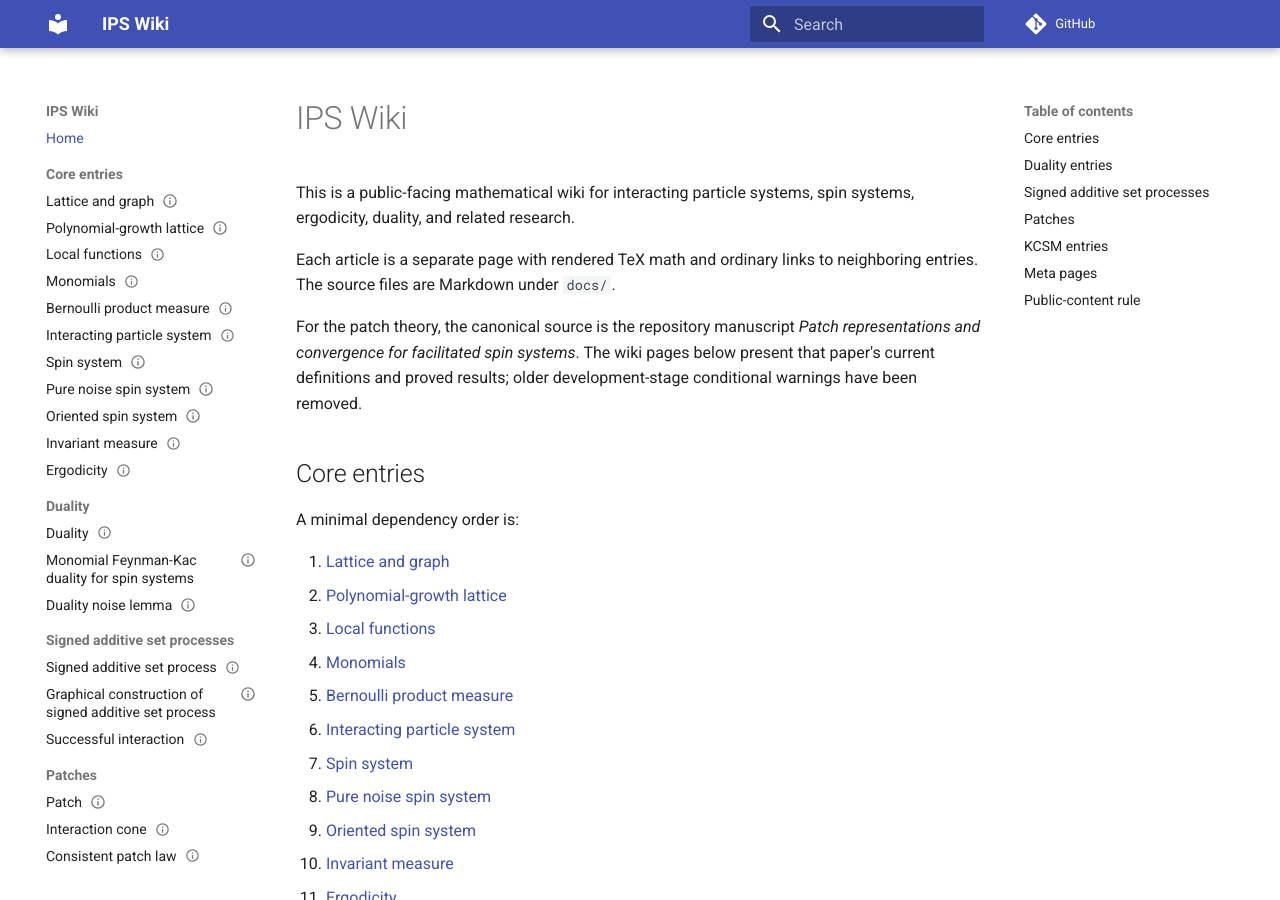
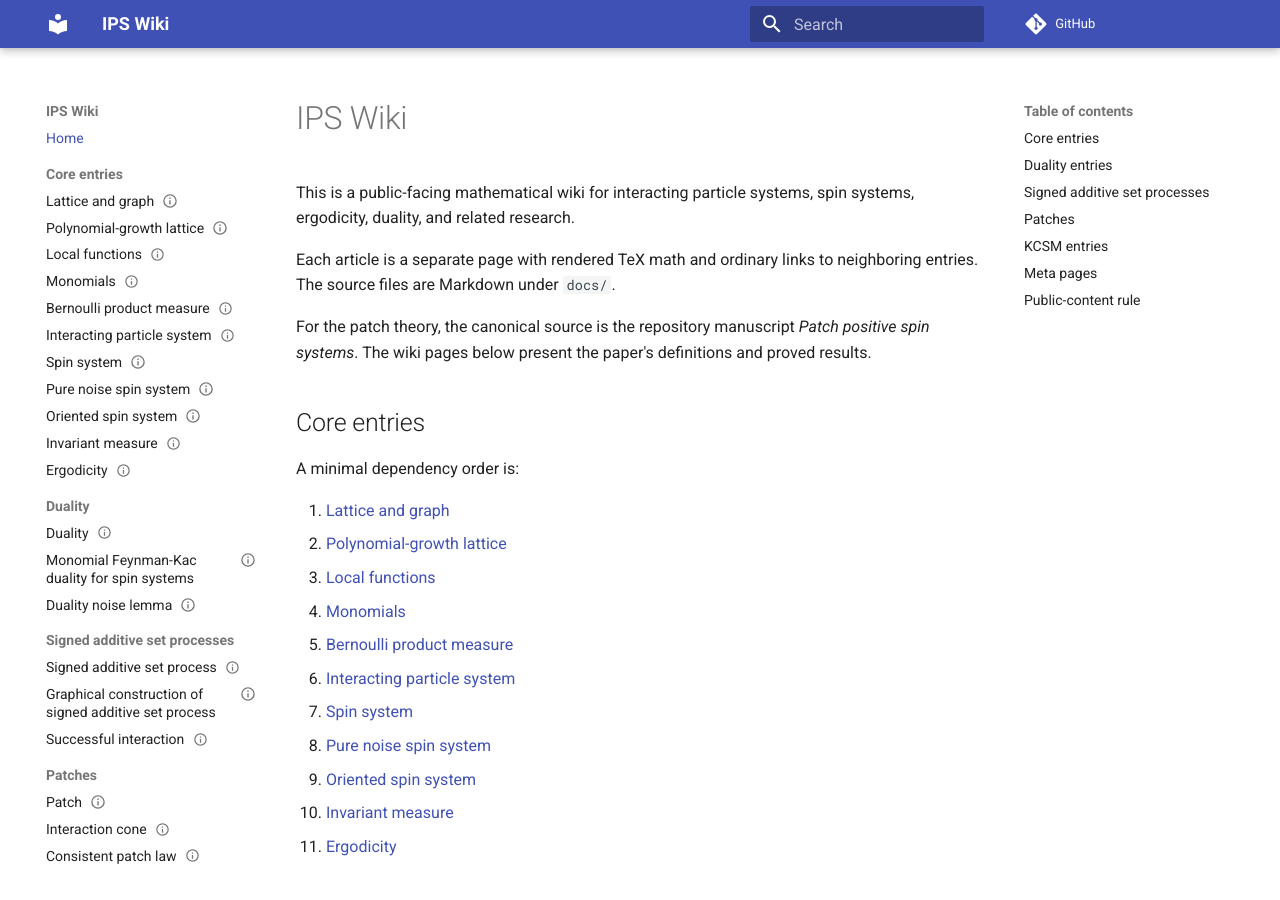
Before and after one commit to maciejgluchowski86-beep/ips-wiki, an MkDocs documentation site: the page built from docs/index.md, in a window 1280 px wide and 900 px high. Built offline with MkDocs 1.6.1 and Material for MkDocs 9.7.7, drawn with Linux system fonts in a browser that asks for light colours; comment, search, counter and statistics services are not loaded; some of the changed text lies outside the part shown.

Commit message:
Remove internal curation pages from wiki index

```diff
--- a/docs/index.md
+++ b/docs/index.md
@@ -4,7 +4,7 @@ This is a public-facing mathematical wiki for interacting particle systems, spin
 
 Each article is a separate page with rendered TeX math and ordinary links to neighboring entries. The source files are Markdown under `docs/`.
 
-For the patch theory, the canonical source is the repository manuscript *Patch representations and convergence for facilitated spin systems*. The wiki pages below present that paper's current definitions and proved results; older development-stage conditional warnings have been removed.
+For the patch theory, the canonical source is the repository manuscript *Patch positive spin systems*. The wiki pages below present the paper's definitions and proved results.
 
 ## Core entries
 
@@ -70,13 +70,9 @@ The KCSM block uses the standard convention that `0` is the facilitating state.
 12. [East out of equilibrium](entries/east-out-of-equilibrium.md)
 13. [BABP out of equilibrium](entries/babp-out-of-equilibrium.md)
 
-
 ## Meta pages
 
 - [Notation](meta/notation.md)
-- [Style decisions](meta/style-decisions.md)
-- [Wiki quality and pruning](meta/wiki-quality-and-pruning.md)
-- [Entry template](meta/entry-template.md)
 - [References](meta/references.md)
 
 ## Public-content rule
```
